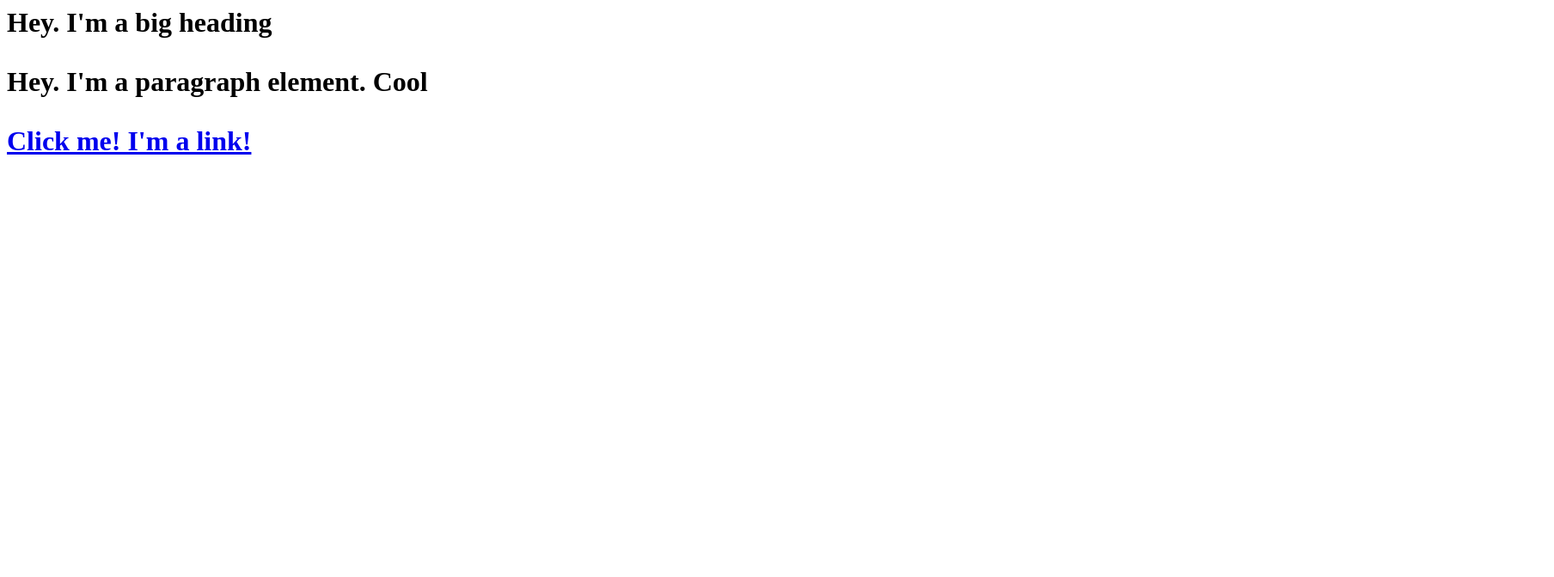
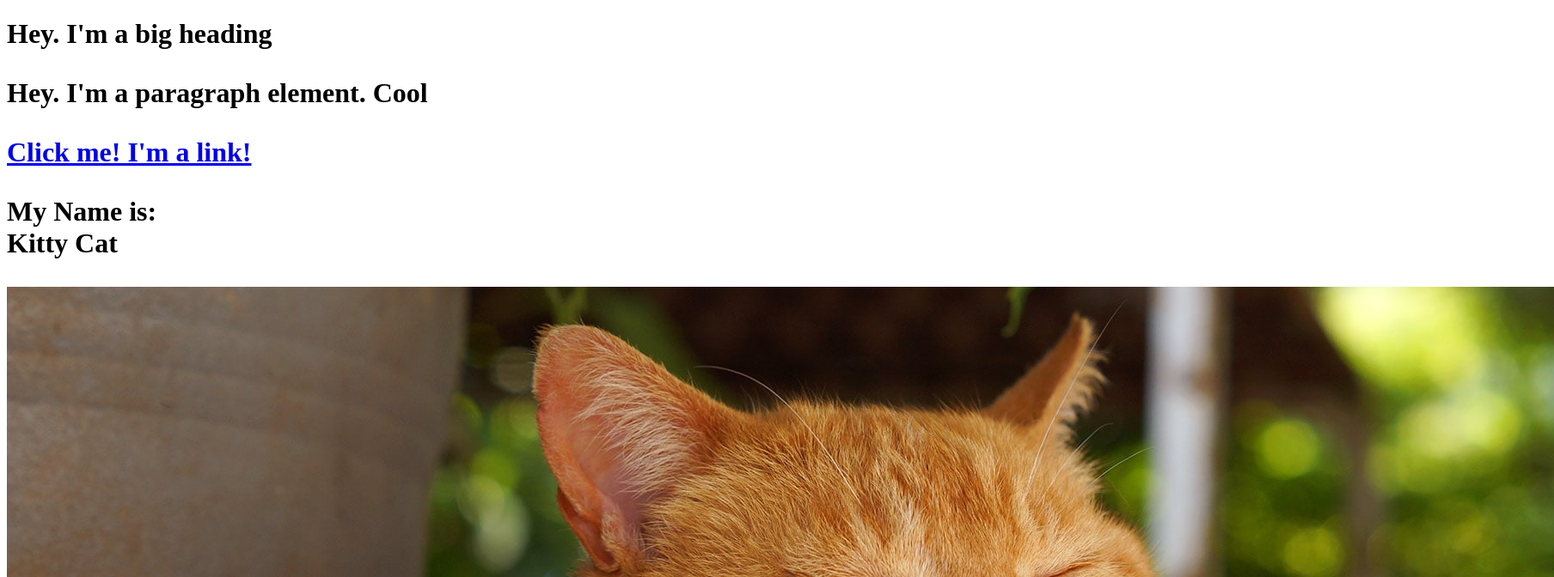
Before and after one commit to jebiick/cartoon-hero, a plain HTML site: page Test.html in a window 1280 px wide. Shown: the top 672 px of the page at 86% size, 1808 px wide, since content can reach past the window. Drawn offline with Linux system fonts and the light colour scheme.

Commit message:
added a cat img and a few more element

```diff
--- a/Test.html
+++ b/Test.html
@@ -1,3 +1,15 @@
+<!DOCTYPE html>
+<html>
+<head>
+	<title>Test page</title>
+</head>
+<body>
 <h1>Hey. I'm a big heading</h>
-<p>Hey. I'm a paragraph element. Cool </p>
+<p>Hey. I'm a <b>paragraph</b> element. Cool </p>
 <a href="https://google.com" target="_blank" title="Let's go to Google">Click me! I'm a link!</a>
+<p>My Name is: <br>
+	Kitty Cat</p>
+<img src="img/cat.jpeg">
+</!DOCTYPE html>
+<body>
+<html>
```
Also changed, not shown: img/cat.jpeg (added).
